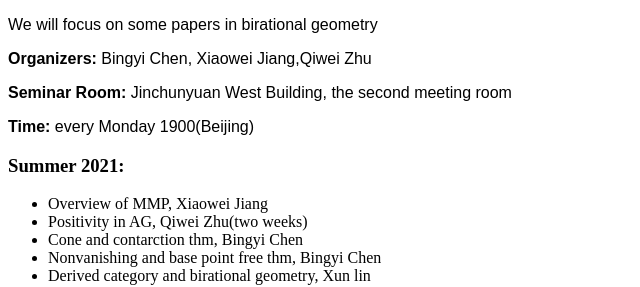
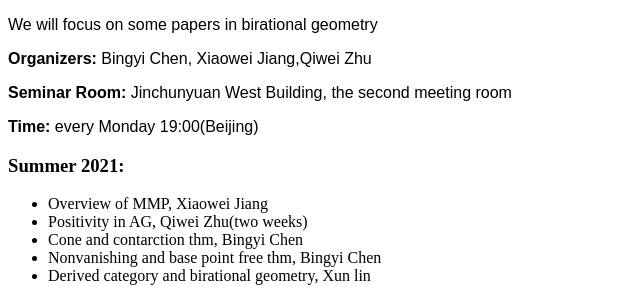
Before and after one commit to XiaoweiJiang95/Seminar, a plain HTML site: page index.html in a window 1280 px wide. Shown: the top 287 px of the page, 0-640 px from the left. Drawn offline with Linux system fonts and the light colour scheme.

Commit message:
Update index.html

```diff
--- a/index.html
+++ b/index.html
@@ -17,7 +17,7 @@ body p {
 <p>We will focus on some  papers in birational geometry</p>
 <p><strong>Organizers: </strong>Bingyi Chen, Xiaowei Jiang,Qiwei Zhu</p>
 <p><strong>Seminar Room: </strong>Jinchunyuan West Building, the second meeting room</p>
-<p><strong>Time:</strong> every Monday 1900(Beijing)</p>
+<p><strong>Time:</strong> every Monday 19:00(Beijing)</p>
 
 
 	<h3> Summer 2021: </h3>
```
